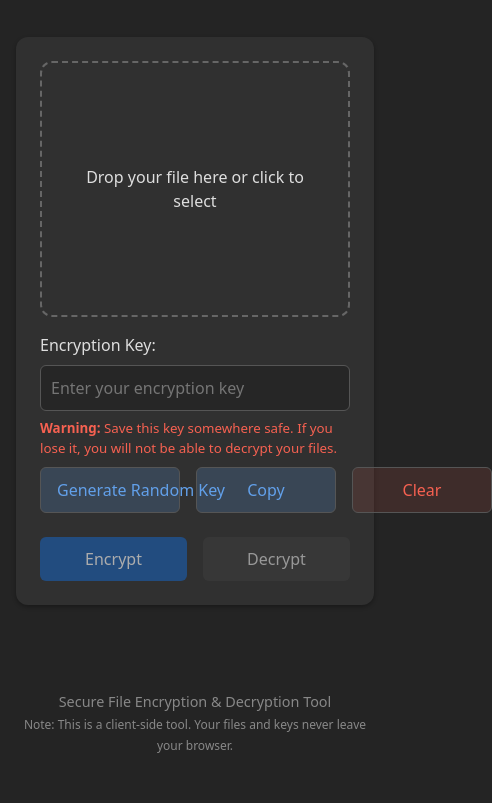
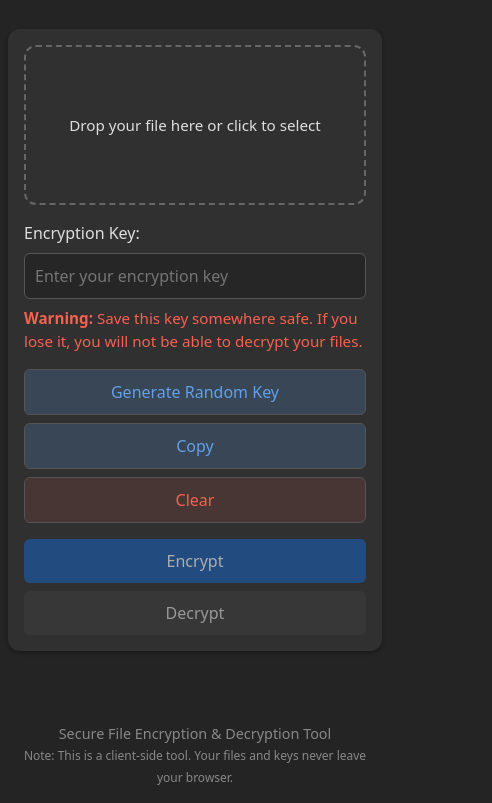
Before and after one commit to ilya-tymoshenko/CryptoApp, a website built with Vite: page frontend/index.html in a window 390 px wide. Shown: the part 72-875 px from the top of the page, 492 px wide, since content can reach past the window. Before the commit the page ends 844 px from the top, so only its background shows below. Built offline with nearby package versions, Linux system fonts and the light colour scheme.

Commit message:
Enhance responsive design for smaller screens with updated styles

```diff
--- a/frontend/src/style.css
+++ b/frontend/src/style.css
@@ -303,3 +303,61 @@ footer {
     transform: rotate(360deg);
   }
 }
+
+@media (max-width: 600px) {
+  .container {
+    padding: var(--spacing-small);
+  }
+
+  .card {
+    padding: var(--spacing-medium);
+  }
+
+  .drop-area {
+    padding: var(--spacing-medium);
+    height: 10rem;
+    font-size: 0.95rem;
+  }
+
+  .key-input-group,
+  .key-action-row,
+  .key-action-subrow,
+  .buttons {
+    flex-direction: column;
+    gap: var(--spacing-small);
+  }
+
+  .key-action-row,
+  .buttons {
+    margin-top: var(--spacing-medium);
+  }
+
+  .key-action-row button,
+  .key-action-subrow button,
+  .buttons button {
+    min-width: 0;
+    width: 100%;
+    flex: 1 1 100%;
+  }
+
+  .key-action-subrow {
+    width: 100%;
+  }
+
+  .form-group {
+    margin-bottom: var(--spacing-small);
+  }
+
+  .file-info {
+    font-size: 0.95rem;
+  }
+
+  .expanded-key-input {
+    font-size: 1rem;
+    padding: 10px;
+  }
+
+  .key-warning {
+    font-size: 0.95rem;
+  }
+}
```
